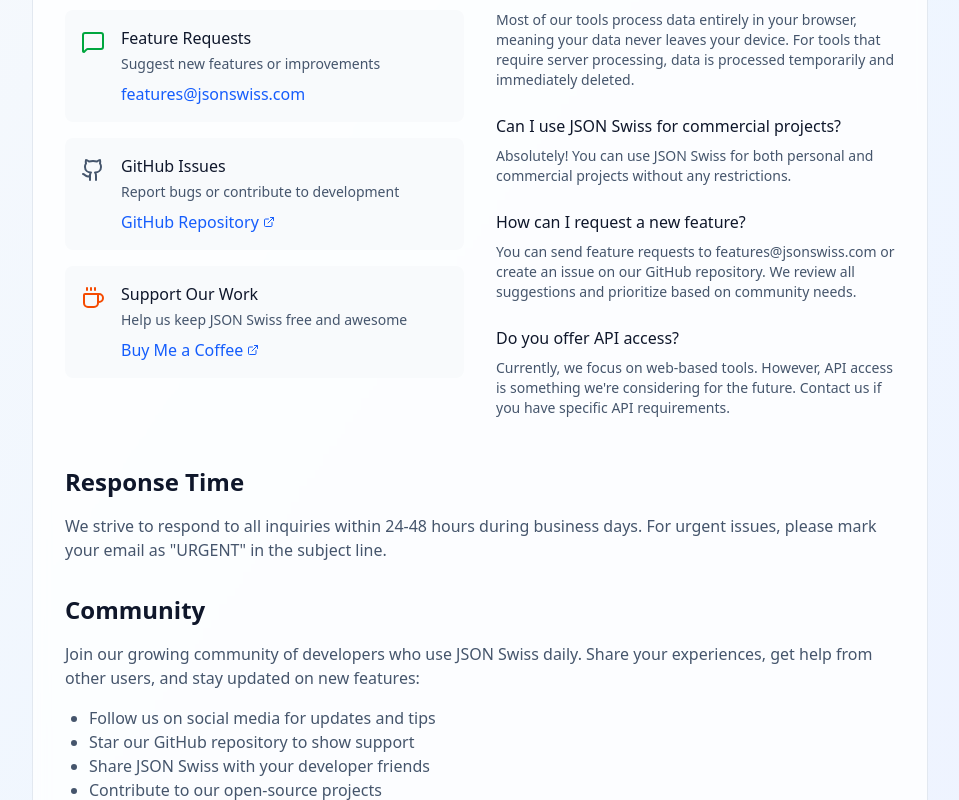
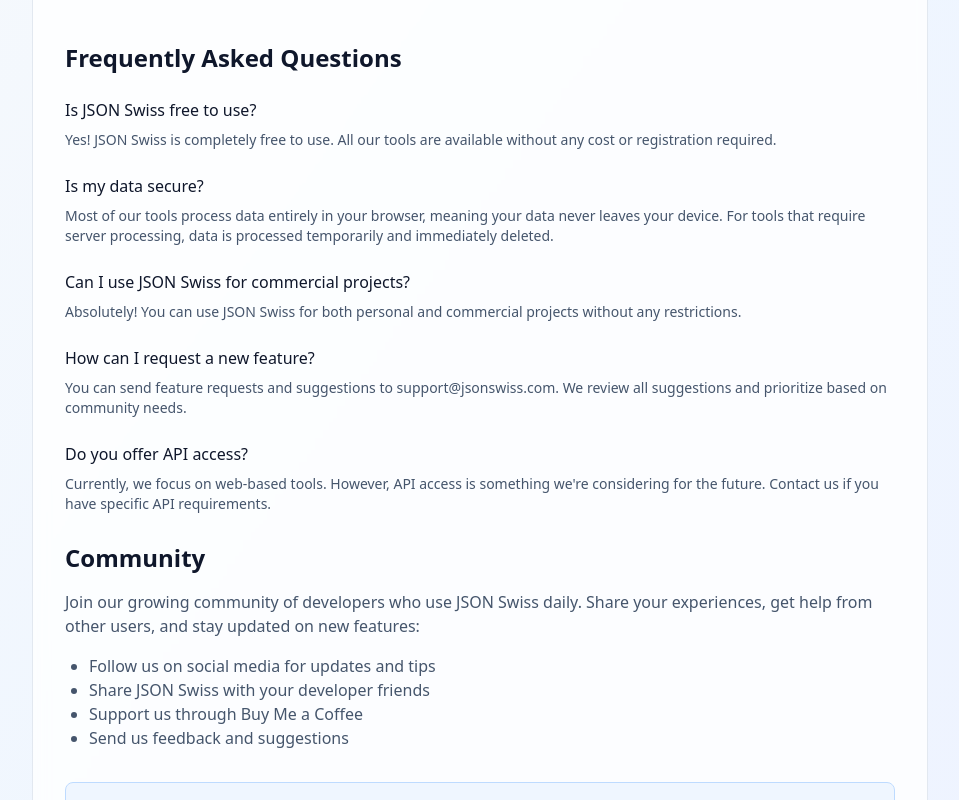
Before and after one commit to ThomasChant/jsonswiss-next, a Next.js app: page /contact in a window 1280 px wide. Shown: the part 480-1280 px from the top of the page, without its empty margins (160-1119 px from the left). Built offline with nearby package versions, Linux system fonts and the light colour scheme.

Commit message:
refactor(ui): 简化联系页面布局并更新导航标签
移除不必要的联系方式和 GitHub 相关选项，集中支持渠道
将"Code Generator"导航标签简化为"Generator"
更新常见问题解答中的联系方式说明

```diff
--- a/src/app/contact/page.tsx
+++ b/src/app/contact/page.tsx
@@ -1,7 +1,7 @@
 import type { Metadata } from "next";
 import { HeaderServer } from "@/components/layout/HeaderServer";
 import { Footer } from "@/components/layout/Footer";
-import { Mail, MessageSquare, Github, Coffee, ExternalLink } from "lucide-react";
+import { Mail, Coffee, ExternalLink } from "lucide-react";
 
 export const metadata: Metadata = {
   title: "Contact Us - JSON Swiss",
@@ -36,7 +36,7 @@ export default function ContactPage() {
                 We'd love to hear from you! Whether you have questions, feedback, feature requests, or need support, we're here to help.
               </p>
 
-              <div className="grid grid-cols-1 md:grid-cols-2 gap-8 mb-12">
+              <div className="grid grid-cols-1 md:grid-cols-1 gap-8 mb-12">
                 {/* Contact Methods */}
                 <div>
                   <h2 className="text-2xl font-semibold text-slate-900 dark:text-slate-100 mb-6">
@@ -61,68 +61,10 @@ export default function ContactPage() {
                         </a>
                       </div>
                     </div>
-
-                    <div className="flex items-start space-x-4 p-4 bg-slate-50 dark:bg-slate-700 rounded-lg">
-                      <MessageSquare className="w-6 h-6 text-green-600 dark:text-green-400 mt-1" />
-                      <div>
-                        <h3 className="font-medium text-slate-900 dark:text-slate-100 mb-1">
-                          Feature Requests
-                        </h3>
-                        <p className="text-slate-600 dark:text-slate-300 text-sm mb-2">
-                          Suggest new features or improvements
-                        </p>
-                        <a
-                          href="mailto:features@jsonswiss.com"
-                          className="text-blue-600 dark:text-blue-400 hover:underline"
-                        >
-                          features@jsonswiss.com
-                        </a>
-                      </div>
-                    </div>
-
-                    <div className="flex items-start space-x-4 p-4 bg-slate-50 dark:bg-slate-700 rounded-lg">
-                      <Github className="w-6 h-6 text-slate-600 dark:text-slate-400 mt-1" />
-                      <div>
-                        <h3 className="font-medium text-slate-900 dark:text-slate-100 mb-1">
-                          GitHub Issues
-                        </h3>
-                        <p className="text-slate-600 dark:text-slate-300 text-sm mb-2">
-                          Report bugs or contribute to development
-                        </p>
-                        <a
-                          href="https://github.com/jsonswiss/jsonswiss"
-                          target="_blank"
-                          rel="noopener noreferrer"
-                          className="text-blue-600 dark:text-blue-400 hover:underline inline-flex items-center space-x-1"
-                        >
-                          <span>GitHub Repository</span>
-                          <ExternalLink className="w-3 h-3" />
-                        </a>
-                      </div>
-                    </div>
-
-                    <div className="flex items-start space-x-4 p-4 bg-slate-50 dark:bg-slate-700 rounded-lg">
-                      <Coffee className="w-6 h-6 text-orange-600 dark:text-orange-400 mt-1" />
-                      <div>
-                        <h3 className="font-medium text-slate-900 dark:text-slate-100 mb-1">
-                          Support Our Work
-                        </h3>
-                        <p className="text-slate-600 dark:text-slate-300 text-sm mb-2">
-                          Help us keep JSON Swiss free and awesome
-                        </p>
-                        <a
-                          href="https://buymeacoffee.com/jsonswiss"
-                          target="_blank"
-                          rel="noopener noreferrer"
-                          className="text-blue-600 dark:text-blue-400 hover:underline inline-flex items-center space-x-1"
-                        >
-                          <span>Buy Me a Coffee</span>
-                          <ExternalLink className="w-3 h-3" />
-                        </a>
-                      </div>
-                    </div>
                   </div>
                 </div>
+
+              </div>
 
                 {/* FAQ */}
                 <div>
@@ -163,7 +105,7 @@ export default function ContactPage() {
                         How can I request a new feature?
                       </h3>
                       <p className="text-slate-600 dark:text-slate-300 text-sm">
-                        You can send feature requests to features@jsonswiss.com or create an issue on our GitHub repository. We review all suggestions and prioritize based on community needs.
+                        You can send feature requests and suggestions to support@jsonswiss.com. We review all suggestions and prioritize based on community needs.
                       </p>
                     </div>
 
@@ -177,18 +119,7 @@ export default function ContactPage() {
                     </div>
                   </div>
                 </div>
-              </div>
-
-              <section className="mb-8">
-                <h2 className="text-2xl font-semibold text-slate-900 dark:text-slate-100 mb-4">
-                  Response Time
-                </h2>
-                <p className="text-slate-600 dark:text-slate-300 mb-4">
-                  We strive to respond to all inquiries within 24-48 hours during business days. For urgent issues, please mark your email as "URGENT" in the subject line.
-                </p>
-              </section>
-
-              <section className="mb-8">
+              <section className="mb-8 mt-7">
                 <h2 className="text-2xl font-semibold text-slate-900 dark:text-slate-100 mb-4">
                   Community
                 </h2>
@@ -197,9 +128,9 @@ export default function ContactPage() {
                 </p>
                 <ul className="list-disc pl-6 text-slate-600 dark:text-slate-300 mb-4">
                   <li>Follow us on social media for updates and tips</li>
-                  <li>Star our GitHub repository to show support</li>
                   <li>Share JSON Swiss with your developer friends</li>
-                  <li>Contribute to our open-source projects</li>
+                  <li>Support us through Buy Me a Coffee</li>
+                  <li>Send us feedback and suggestions</li>
                 </ul>
               </section>
 
--- a/src/components/layout/HeaderServer.tsx
+++ b/src/components/layout/HeaderServer.tsx
@@ -190,7 +190,7 @@ export function HeaderServer({ currentPath = "" }: HeaderServerProps) {
                       ? "text-blue-600 dark:text-blue-400"
                       : "text-slate-600 dark:text-slate-400"
                   )} />
-                  <span className="text-sm font-medium">Code Generator</span>
+                  <span className="text-sm font-medium">Generator</span>
                   <ChevronDown className="w-3 h-3" />
                 </div>
                 }
```
